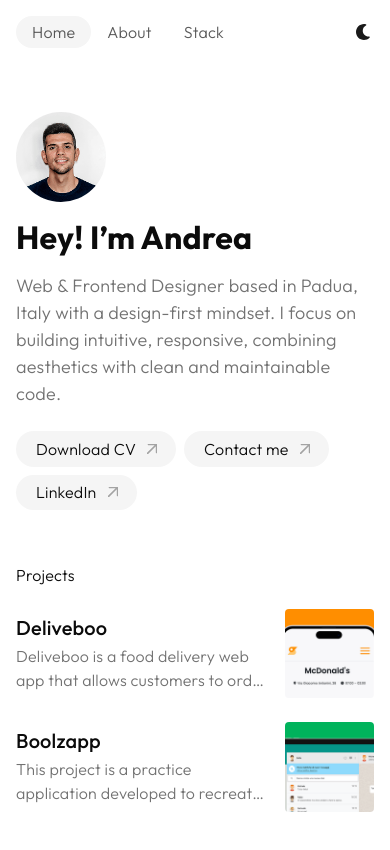
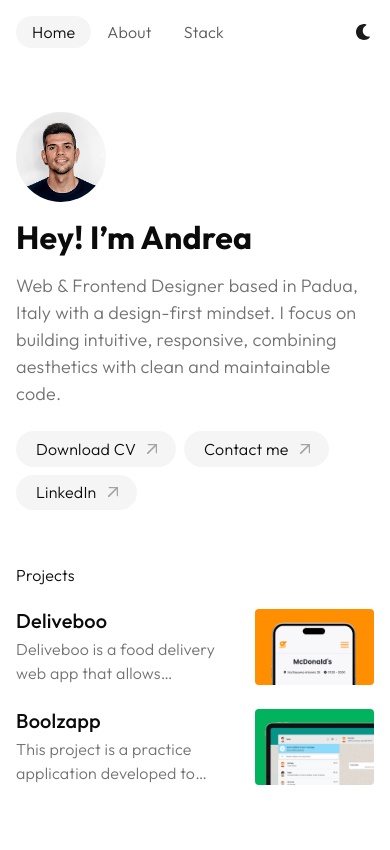
Before and after one commit to andrea-salvalaggio/portfolio, a Nuxt app: page / in a window 390 px wide. Shown: the top 850 px of the page. Built offline with nearby package versions, Linux system fonts and the light colour scheme.

Commit message:
feat: adjust ProjectCard image size and AppHeader active link color for improved layout

```diff
--- a/app/components/layout/AppHeader.vue
+++ b/app/components/layout/AppHeader.vue
@@ -40,6 +40,7 @@ const navLinks = [
         }
 
         .router-link-active {
+            color: $dark;
             background-color: $primary;
         }
     }
--- a/app/components/ui/ProjectCard.vue
+++ b/app/components/ui/ProjectCard.vue
@@ -1,7 +1,7 @@
 <template>
     <a :href="project.url" class="card-link text-decoration-none" :aria-label="`View ${project.title}`">
         <div class="card flex-row-reverse align-items-center flex-sm-column h-100 bg-transparent border-0 pb-4 pb-sm-0">
-            <img :src="project.image" :alt="project.title" class="card-image rounded-1 col-3 col-sm-12 lazyload" />
+            <img :src="project.image" :alt="project.title" class="card-image rounded-1 col-4 col-sm-12 lazyload" />
             <div class="card-body d-flex flex-column p-0 mt-sm-3 pe-3 pe-sm-0">
                 <div class="h5 card-title fw-medium mb-1 mb-sm-2">{{ project.title }}</div>
                 <p class="card-text line-clamp-2 line-clamp-sm-3 fw-light">{{ project.description }}</p>
@@ -26,8 +26,7 @@ defineProps({
     height: fit-content;
 
     @media (max-width: 576px) {
-        height: auto;
-        aspect-ratio: 1 / 1;
+        height: 100%;
         object-fit: cover;
     }
 }
```
